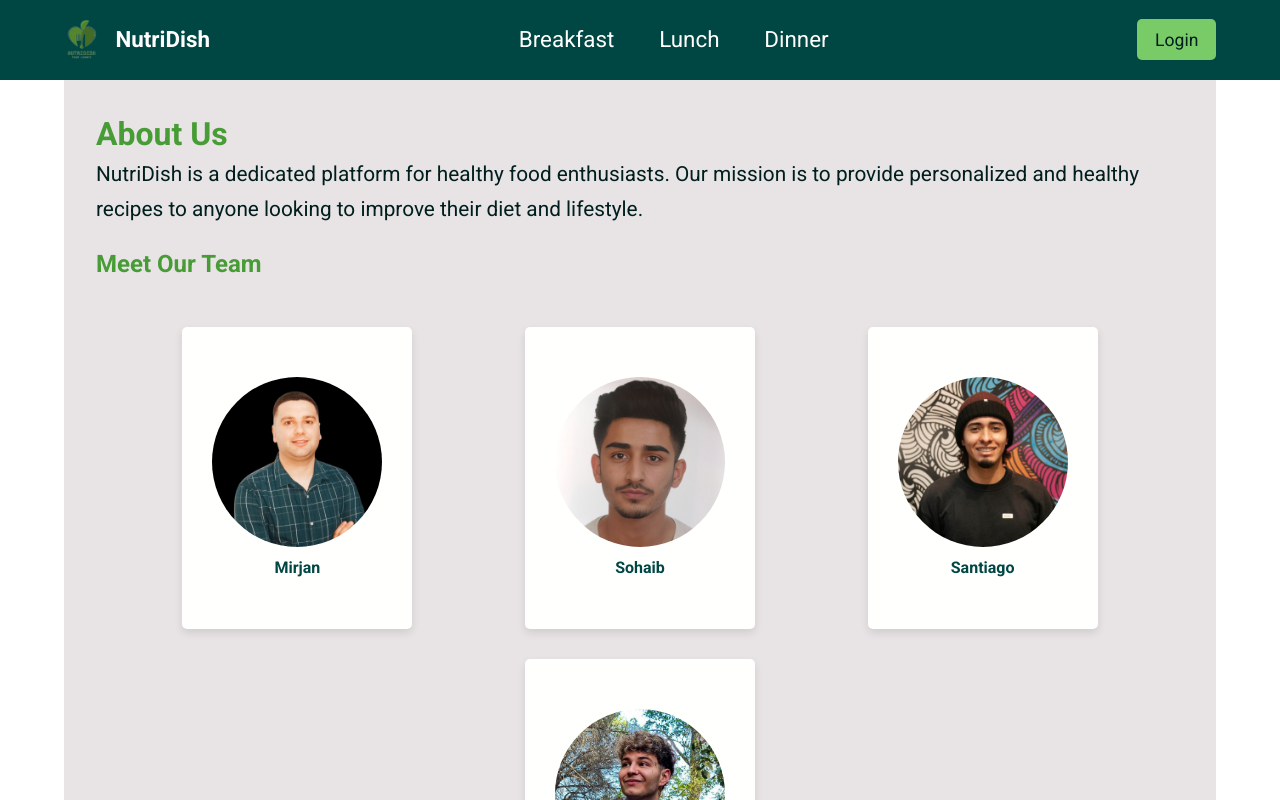
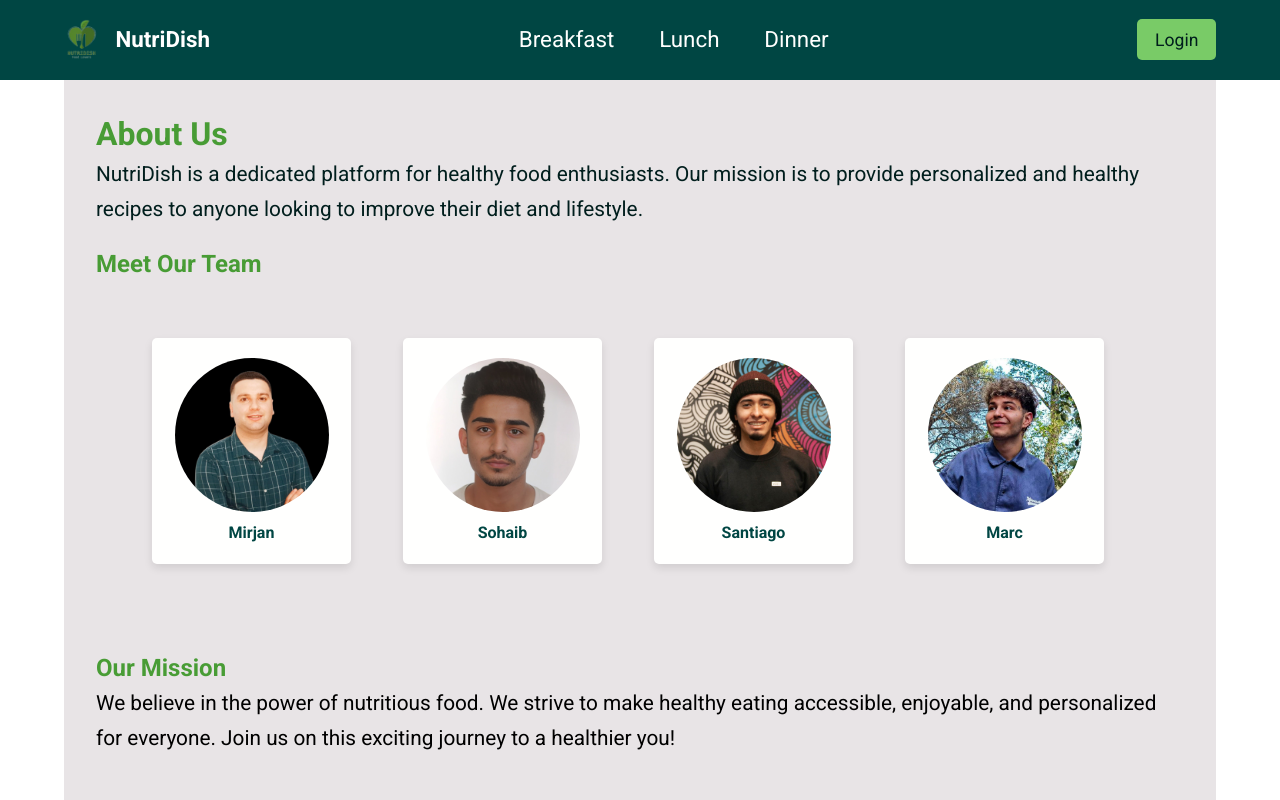
Before and after one commit to SohaibZahiid/NutriDish, a React (Vite) app: page /About in a window 1280 px wide. Shown: the top 800 px of the page. Built offline with nearby package versions, Linux system fonts and the light colour scheme.

Commit message:
minor changes

```diff
--- a/src/components/Filter.jsx
+++ b/src/components/Filter.jsx
@@ -11,10 +11,10 @@ const Filter = () => {
       <div className="btnalergico">
         <h3>Tienes alguna alergia?</h3>
         <div className="btnYn">
-          <button className="Ybtn" onClick={() => setAlergico(true)}>
+          <button className="Ybtn btn" onClick={() => setAlergico(true)}>
             Yes
           </button>
-          <button className="Ybtn" onClick={() => setAlergico(false)}>
+          <button className="Ybtn btn" onClick={() => setAlergico(false)}>
             No
           </button>
         </div>
--- a/src/styles/AboutUs.css
+++ b/src/styles/AboutUs.css
@@ -36,21 +36,21 @@
 
 .team-members div {
   text-align: center;
-  margin: 15px;
+  margin: 26px;
   box-shadow: 0 4px 8px rgba(0, 0, 0, 0.1);
   border-radius: var(--br);
   transition: var(--ts);
-  padding: 50px;
+  padding: 20px;
   background-color: var(--clr-box-bg);
-  width: 230px;
+  width: 199px;
   display: flex;
   flex-direction: column;
   align-items: center; /* Alinea los elementos al centro */
 }
 
 .team-members img {
-  width: 170px;
-  height: 170px;
+  width: 154px;
+  height: auto;
   border-radius: 50%;
   object-fit: cover;
 }
--- a/src/styles/Filter.css
+++ b/src/styles/Filter.css
@@ -49,7 +49,7 @@
   justify-content: center;
 }
 .btnalergico h3{
-  margin:6px ;
+  color: var(--clr-btn-hover);
 }
 
 .Ybtn{
@@ -61,7 +61,7 @@
 .btnalergico button{
   margin: 6px;
   width: 220px;
-  height: 24px;
+  height: 32px;
 }
 
 .allergy-checkbox-group {
```
